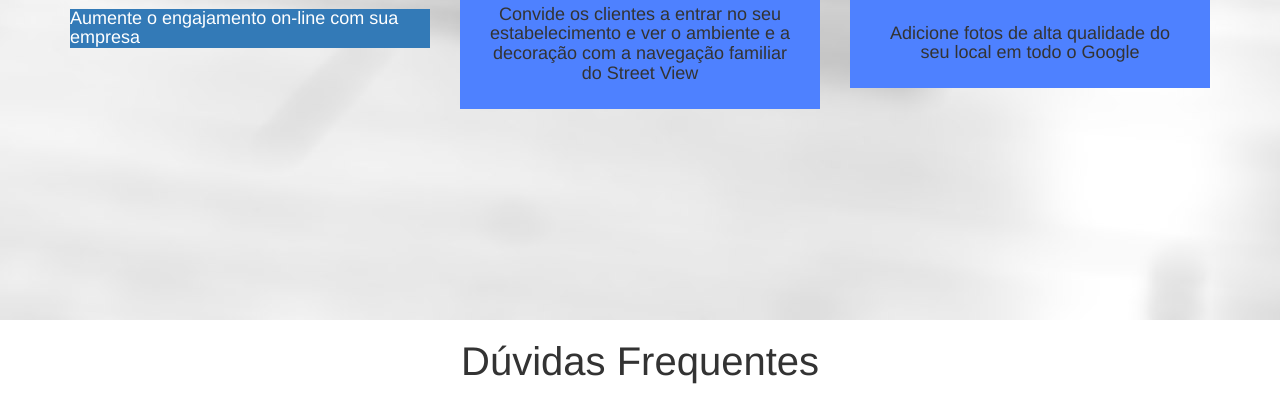
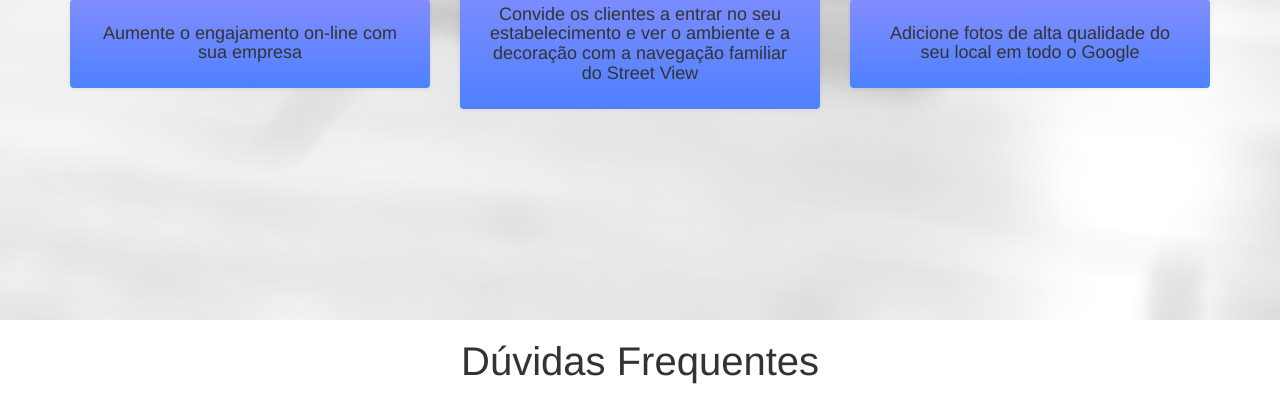
Before and after one commit to newtonarruda/Infodigital360, a PHP site: page / in a window 1280 px wide. Shown: the part 1962-2382 px from the top of the page. Run offline with PHP 8.4, Linux system fonts and the light colour scheme; some web fonts are replaced.

Commit message:
more tests

```diff
--- a/css/style.css
+++ b/css/style.css
@@ -106,7 +106,16 @@ h1 {
     padding: 25px;
     max-width: 400px;
     text-align: center;
-    background-color: #4e81ff;
+    background-image: -webkit-linear-gradient(top, #828dff 0%, #4e81ff 100%);
+    background-image:      -o-linear-gradient(top, #828DFF 0%, #4e81ff 100%);
+    background-image: -webkit-gradient(linear, left top, left bottom, from(#828DFF), to(#4e81ff));
+    background-image:         linear-gradient(to bottom, #828DFF 0%, #4e81ff 100%);
+    filter: progid:DXImageTransform.Microsoft.gradient(startColorstr='#ff828DFF', endColorstr='#ff4e81ff', GradientType=0);
+    filter: progid:DXImageTransform.Microsoft.gradient(enabled = false);
+    background-repeat: repeat-x;
+    border-radius: 4px;
+    -webkit-box-shadow: inset 0 1px 0 rgba(255, 255, 255, .15), 0 1px 5px rgba(0, 0, 0, .075);
+    box-shadow: inset 0 1px 0 rgba(255, 255, 255, .15), 0 1px 5px rgba(0, 0, 0, .075);
 }
 
 #vantagens .vantagens-item .vantagens-caption h4 {
--- a/index.html
+++ b/index.html
@@ -167,7 +167,7 @@
                         </div>
                         <img src="images/vantagens/img01.png" class="img-responsive" alt="">
                     </a>
-                    <div class="btn-primary">
+                    <div class="vantagens-caption">
                         <h4>Aumente o engajamento on-line com sua empresa</h4>
                         <p class="text-muted"></p>
                     </div>
```
